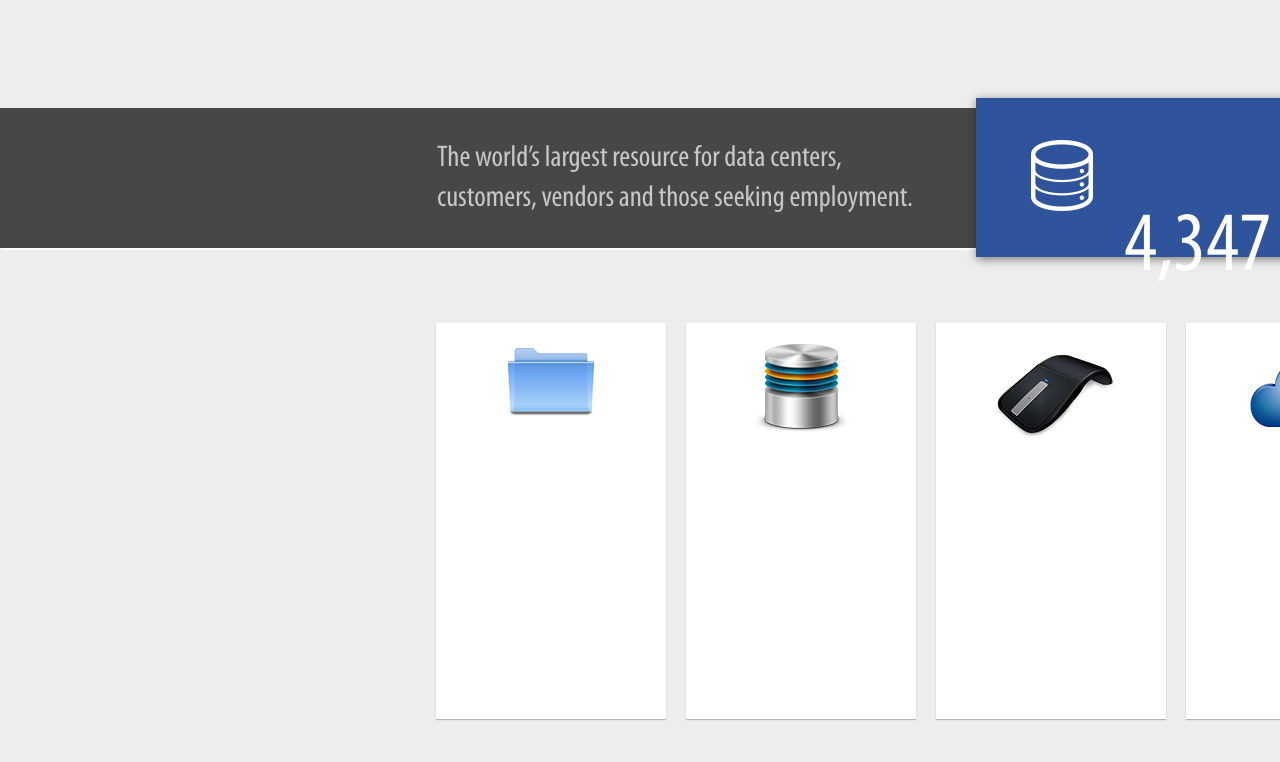
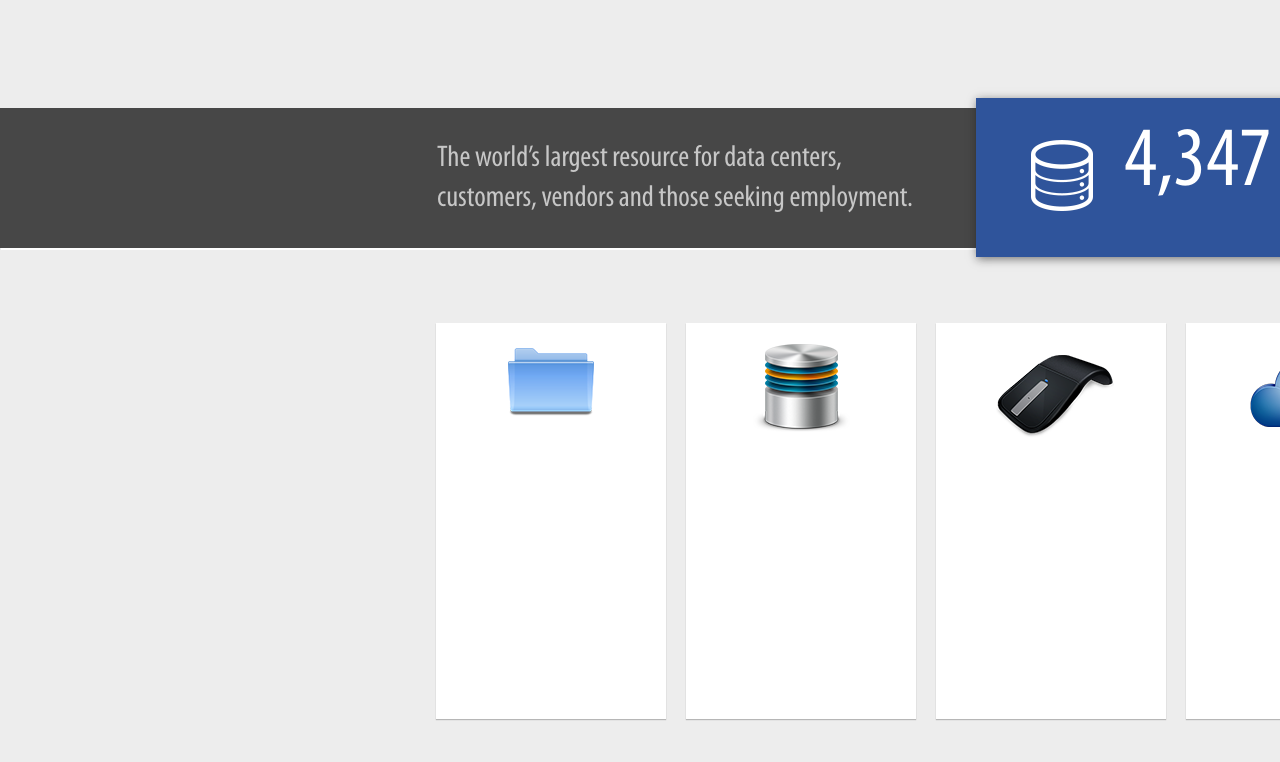
Before and after one commit to kheeva/datacenter, a plain HTML site: page index.html in a window 1280 px wide. Shown: the top 762 px of the page. Drawn offline with Linux system fonts and the light colour scheme.

Commit message:
не могу отформатировать текст

```diff
--- a/index.html
+++ b/index.html
@@ -21,12 +21,12 @@ customers, vendors and those seeking employment.
 			<div class="dc_logo">
 				<img src="img/datacenter_logo.png" />
 			</div>
-			<span class="dc_logo_text1">
-				<p>4,347</p>
-			</span>
-			<span class="dc_logo_text2">
-				<p>Data<br />Centers</p>
-			</span>
+			<div class="dc_logo_text1">
+4,347
+			</div>
+			<div class="dc_logo_text2">
+Data<br />Centers
+			</div>
 		</div>
 		<div class="content content_1">
 			<div class="directory">
--- a/styles/style.css
+++ b/styles/style.css
@@ -62,8 +62,10 @@ position: relative;
 	float: left;
 }
 .dc_logo_text1 {
-	width: 144px;
-	height: 67px;
+	width: 200px;
+	height: 100px;
+	/*width: 144px;
+	height: 67px; */
 	font-family: 'Myriad Pro';
 	color: #ffffff;
 	font-size: 85px;
@@ -73,7 +75,6 @@ position: relative;
 	top: 46px;
 	left: 148px;
 	float: left;
-	display: inline;
 }
 .dc_logo_text2 {
 	font-family: 'Myriad Pro';
@@ -85,7 +86,6 @@ position: relative;
 	top: 146px;
 	left: 325px;
 	float: left;
-	display: inline;
 }
 
 /* Content area is located below */
```
